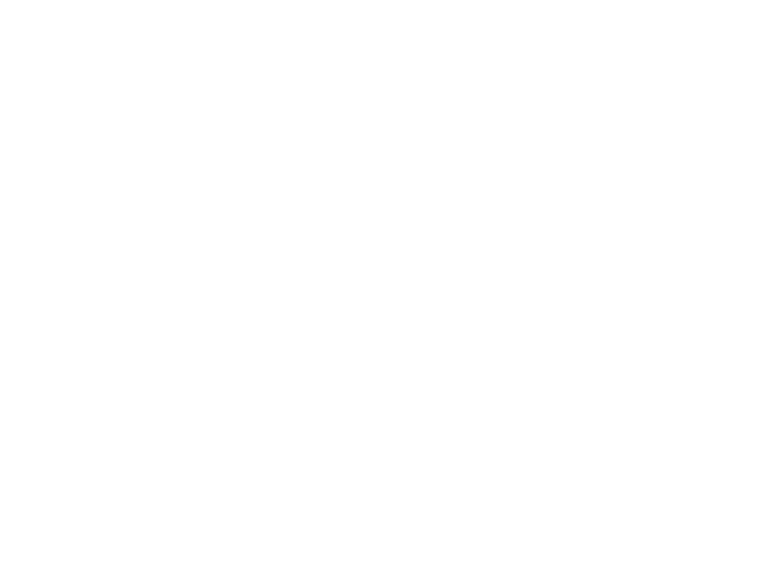
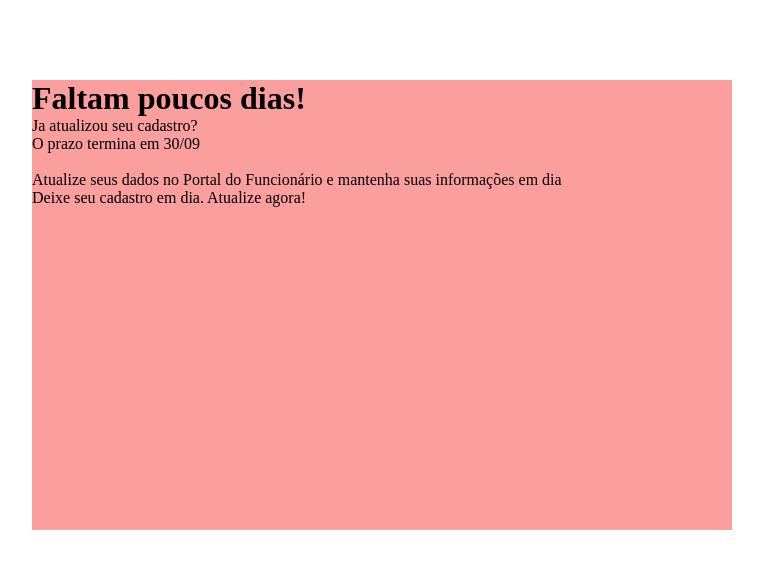
Before and after one commit to lorenagoncalves02/position, a website: page index.html in a window 1280 px wide. Shown: the whole page, without its empty margins (238-1001 px from the left). Drawn offline with Linux system fonts and the light colour scheme.

Commit message:
to centralizando

```diff
--- a/global.css
+++ b/global.css
@@ -3,3 +3,12 @@
     pad: 0;
     box-sizing: 0;
 }
+
+.container{
+    position: relative;
+    width: 700px;
+    height: 450px;
+    background: #fa9e9e;
+    left: 270px;
+    top: 80px;
+}
--- a/index.html
+++ b/index.html
@@ -12,16 +12,19 @@
 <body>
     <div class="container">
         <div class="titulo">
-            <div class="subtitulo"></div>
+            <h1>Faltam poucos dias!</h1>
+            <div class="subtitulo">
+                <p>Ja atualizou seu cadastro?</p>
+            </div>
         </div>
         <div class="prazo">
-
+            <p>O prazo termina em 30/09</p>
         </div>
         <div class="paragrafo">
-
+            <p><br>Atualize seus dados no Portal do Funcionário e mantenha suas informações em dia</p>
         </div>
         <div class="vermelho">
-
+            <p>Deixe seu cadastro em dia. Atualize agora!</p>
         </div>
 
     </div>
```
